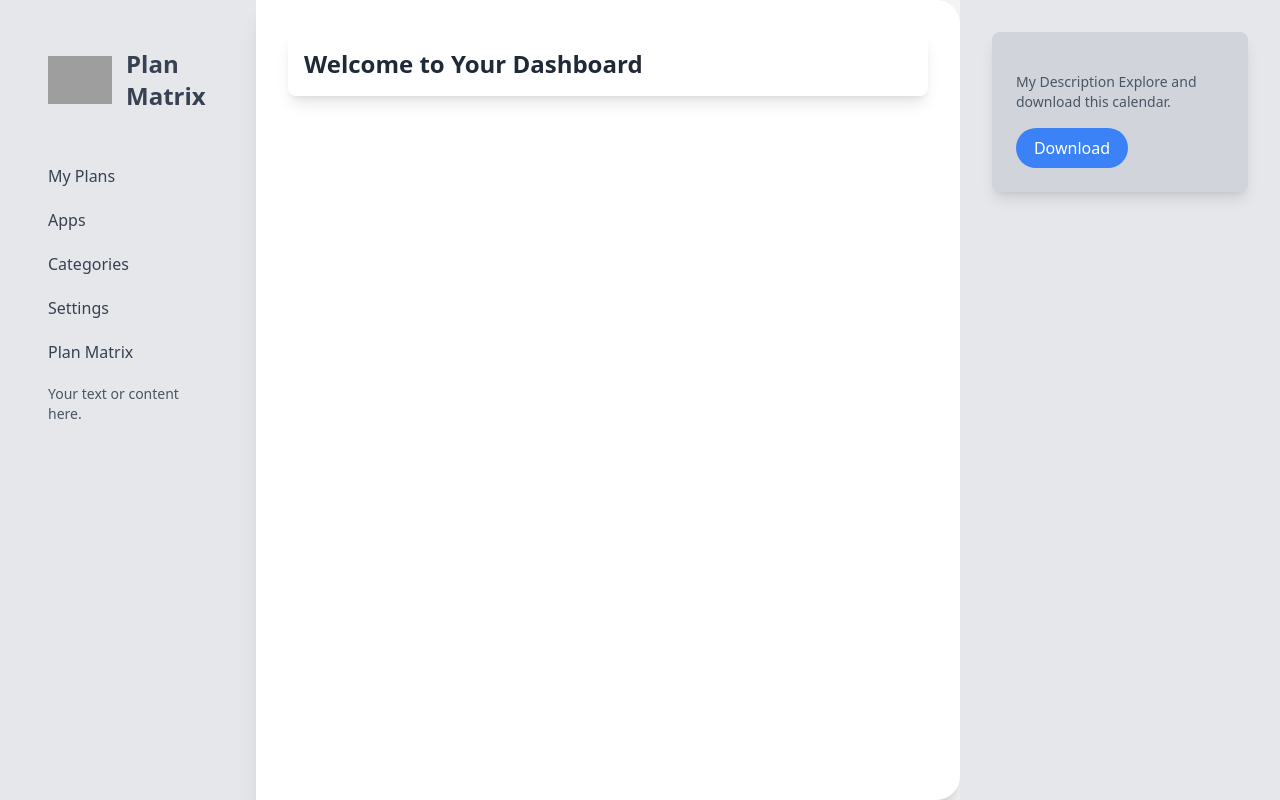
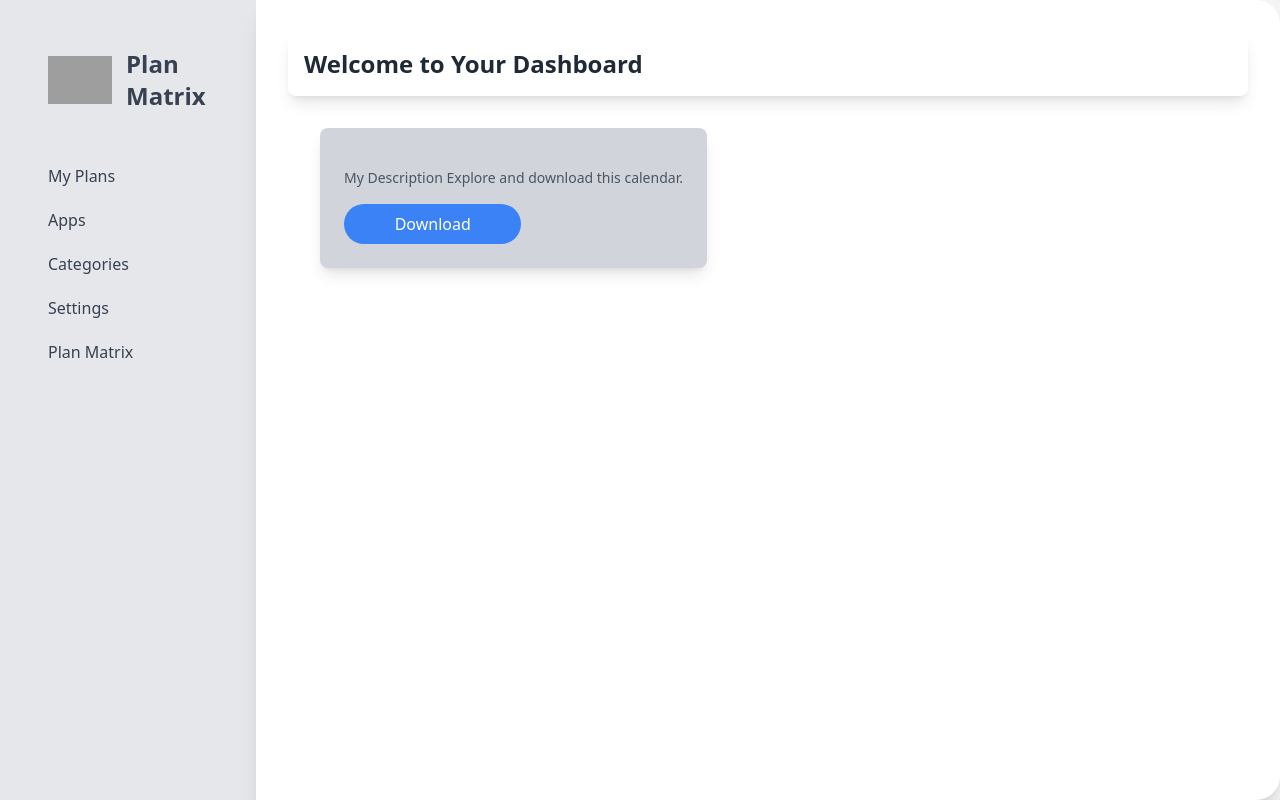
Before and after one commit to WBojarski/calendar_app, a Next.js app: page /dashboard in a window 1280 px wide. Built offline with nearby package versions, Linux system fonts and the light colour scheme; no server answers; grey boxes are pictures that could not be loaded.

Commit message:
dashboard update

```diff
--- a/app/dashboard/page.js
+++ b/app/dashboard/page.js
@@ -4,10 +4,8 @@ import React, { useEffect, useState } from "react";
 import supabase from "/src/app/config/createClient"; // Adjust the path as necessary
 import { CookingPot } from "lucide-react";
 var ical2json = require("ical2json");
-const { parseISO, format } = require('date-fns');
+const { parseISO, format } = require("date-fns");
 import ICalendarLink from "react-icalendar-link";
-
-
 
 const Dashboard = () => {
   const [calendarFiles, setCalendarFiles] = useState([
@@ -17,22 +15,15 @@ const Dashboard = () => {
       startTime: "2018-10-07T10:30:00+10:00",
       endTime: "2018-10-07T12:00:00+10:00",
       location: "10 Carlotta St, Artarmon NSW 2064, Australia",
-      attendees: [
-        "Hello World <hello@world.com>",
-        "Hey <hey@test.com>",
-      ]
-    },
+      attendees: ["Hello World <hello@world.com>", "Hey <hey@test.com>"]
+    }
   ]);
-  const [calendarEdit, setCalendarEdit] = useState([])
-  const [exampleCalendar, setExampleCalendar] = useState(null)
+  const [calendarEdit, setCalendarEdit] = useState([]);
+  const [exampleCalendar, setExampleCalendar] = useState(null);
 
-  const [jsonCal, setJsonCal] = useState([])
-
-
-
+  const [jsonCal, setJsonCal] = useState([]);
 
   useEffect(() => {
-
     // const fetchCalendar = async () => {
     //   const response = await fetch("http://localhost:3000/api")
     //   const calendarData = await response.json()
@@ -57,8 +48,7 @@ const Dashboard = () => {
     };
 
     fetchCalendarFiles();
-
-  }, [])
+  }, []);
 
   return (
     <div className="flex h-screen bg-gray-100">
@@ -92,9 +82,7 @@ const Dashboard = () => {
           </p>
 
           {/* Move mt-4 code here */}
-          <div className="mt-4">
-            <p className="text-gray-600 text-sm">Your text or content here.</p>
-          </div>
+          <div className="mt-4"></div>
         </div>
       </div>
       <div className="flex-1 bg-white p-4 md:p-8 rounded-r-3xl shadow-xl">
@@ -104,13 +92,12 @@ const Dashboard = () => {
             Welcome to Your Dashboard
           </p>
         </div>
-      </div>
-      <div className="w-1/4 bg-gray-200 p-4 md:p-8 overflow-y-auto ">
+        <div className="p-4 flex mx-auto">
           {/* Download cards in the sidebar */}
           {calendarFiles.map(calendar => (
             <div
               key={calendar.id}
-            className="planCard bg-gray-300 hover:bg-gray-400 flex-col rounded-lg shadow-lg p-4 mb-4 h-32 flex text-left justify-between h-auto min-h-min cursor-pointer transition-transform transform hover:scale-105"
+              className="planCard  m-4 bg-gray-300 hover:bg-gray-400 flex-col rounded-lg shadow-lg p-4 mb-4 h-32 flex text-left justify-between h-auto min-h-min cursor-pointer transition-transform transform hover:scale-105"
             >
               <p className="text-2xl m-2">{calendar.name}</p>
               <p className="text-sm m-2 text-gray-600">
@@ -127,6 +114,8 @@ const Dashboard = () => {
           ))}
         </div>
       </div>
+      <div className=""></div>
+    </div>
   );
 };
 
```
Lines whose indentation alone changed are shown as unchanged.
